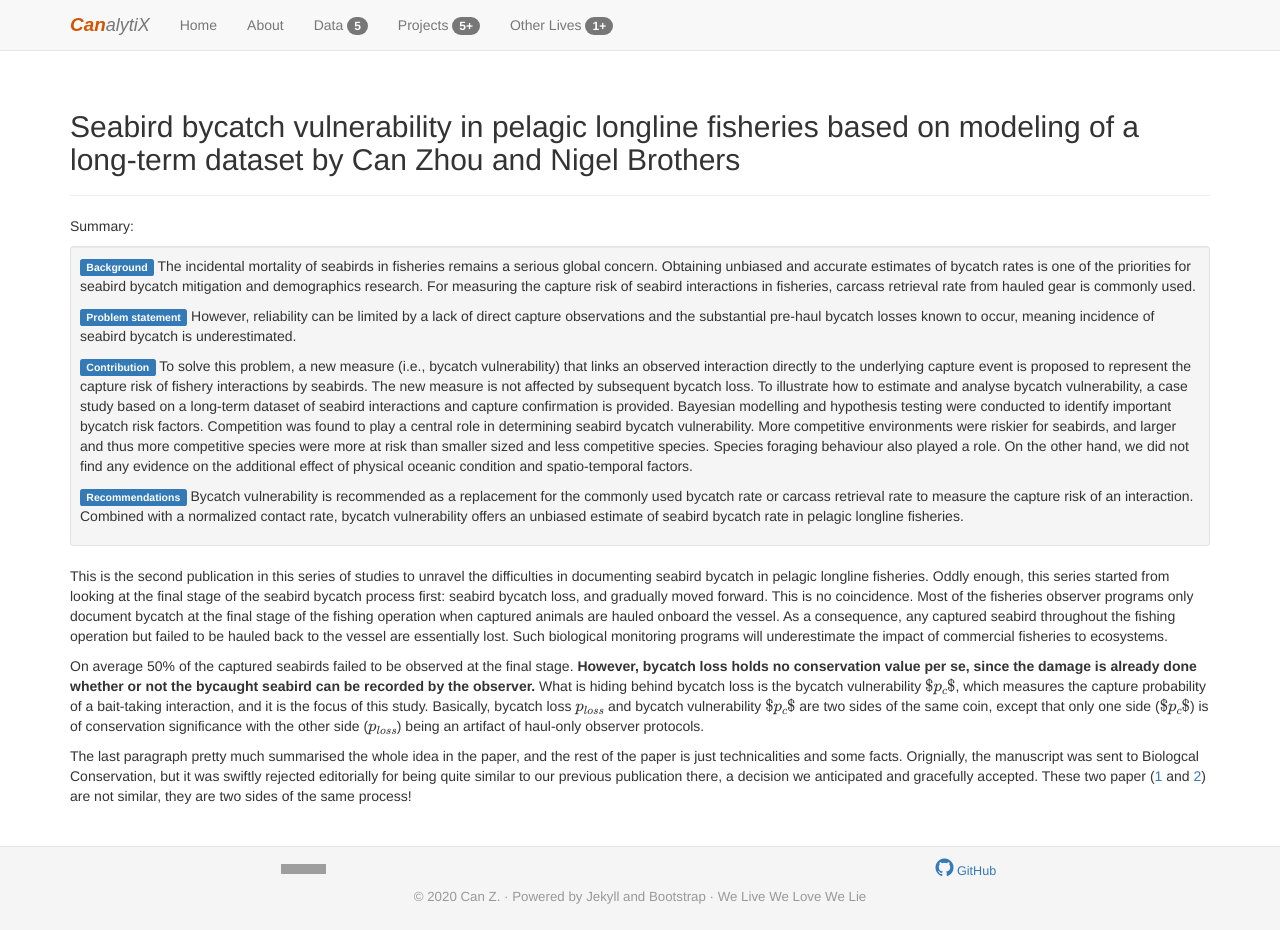
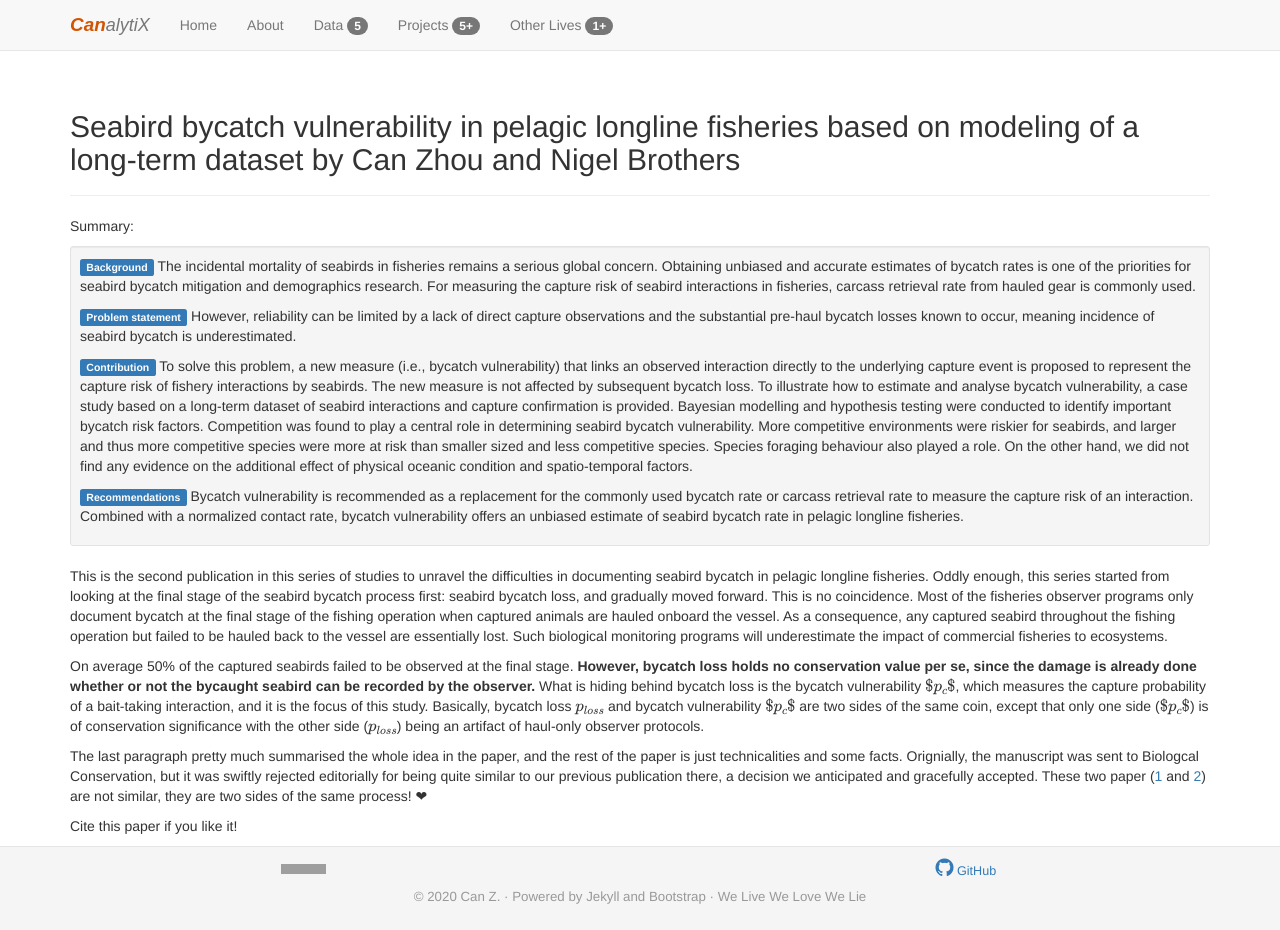
Before and after one commit to HVoltBb/HVoltBb.github.io, a Jekyll site: the page built from random/posts/birdbycatch_paper2021.html, in a window 1280 px wide and 930 px high. Built offline with Jekyll 4.4.1, drawn with Linux system fonts in a browser that asks for light colours; formulas are drawn with MathJax 3; comment, search, counter and statistics services are not loaded; grey boxes are pictures that could not be loaded.

Commit message:
Update birdbycatch_paper2021.html

```diff
--- a/random/posts/birdbycatch_paper2021.html
+++ b/random/posts/birdbycatch_paper2021.html
@@ -22,5 +22,6 @@ description: Read seabird vulnerability in pelagic longline fisheries with Can Z
 
 <p>This is the second publication in this series of studies to unravel the difficulties in documenting seabird bycatch in pelagic longline fisheries. Oddly enough, this series started from looking at the final stage of the seabird bycatch process first: seabird bycatch loss, and gradually moved forward. This is no coincidence. Most of the fisheries observer programs only document bycatch at the final stage of the fishing operation when captured animals are hauled onboard the vessel. As a consequence, any captured seabird throughout the fishing operation but failed to be hauled back to the vessel are essentially lost. Such biological monitoring programs will underestimate the impact of commercial fisheries to ecosystems.</p>
 <p>On average 50% of the captured seabirds failed to be observed at the final stage. <b>However, bycatch loss holds no conservation value per se, since the damage is already done whether or not the bycaught seabird can be recorded by the observer.</b> What is hiding behind bycatch loss is the bycatch vulnerability \($p_c$\), which measures the capture probability of a bait-taking interaction, and it is the focus of this study. Basically, bycatch loss \(p_{loss}\) and bycatch vulnerability \($p_c$\) are two sides of the same coin, except that only one side (\($p_c$\)) is of conservation significance with the other side (\(p_{loss}\)) being an artifact of haul-only observer protocols.</p>
-<p>The last paragraph pretty much summarised the whole idea in the paper, and the rest of the paper is just technicalities and some facts. Orignially, the manuscript was sent to Biologcal Conservation, but it was swiftly rejected editorially for being quite similar to our previous publication there, a decision we anticipated and gracefully accepted. These two paper (<a href="#">1</a> and <a href="#">2</a>) are not similar, they are two sides of the same process!
+<p>The last paragraph pretty much summarised the whole idea in the paper, and the rest of the paper is just technicalities and some facts. Orignially, the manuscript was sent to Biologcal Conservation, but it was swiftly rejected editorially for being quite similar to our previous publication there, a decision we anticipated and gracefully accepted. These two paper (<a href="#">1</a> and <a href="#">2</a>) are not similar, they are two sides of the same process! &#x2764;
 </p>
+<p>Cite this paper if you like it! </p>
```
